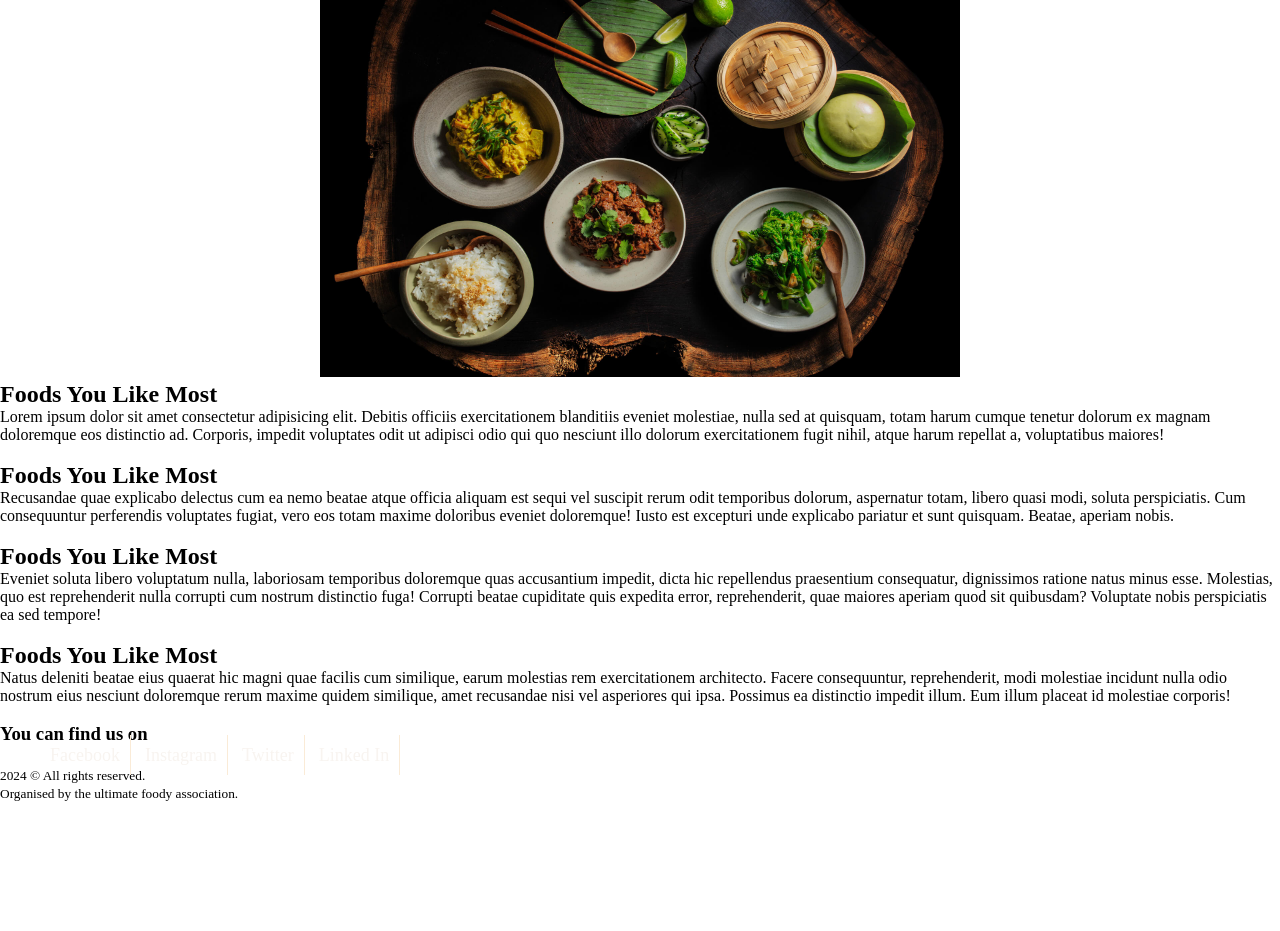
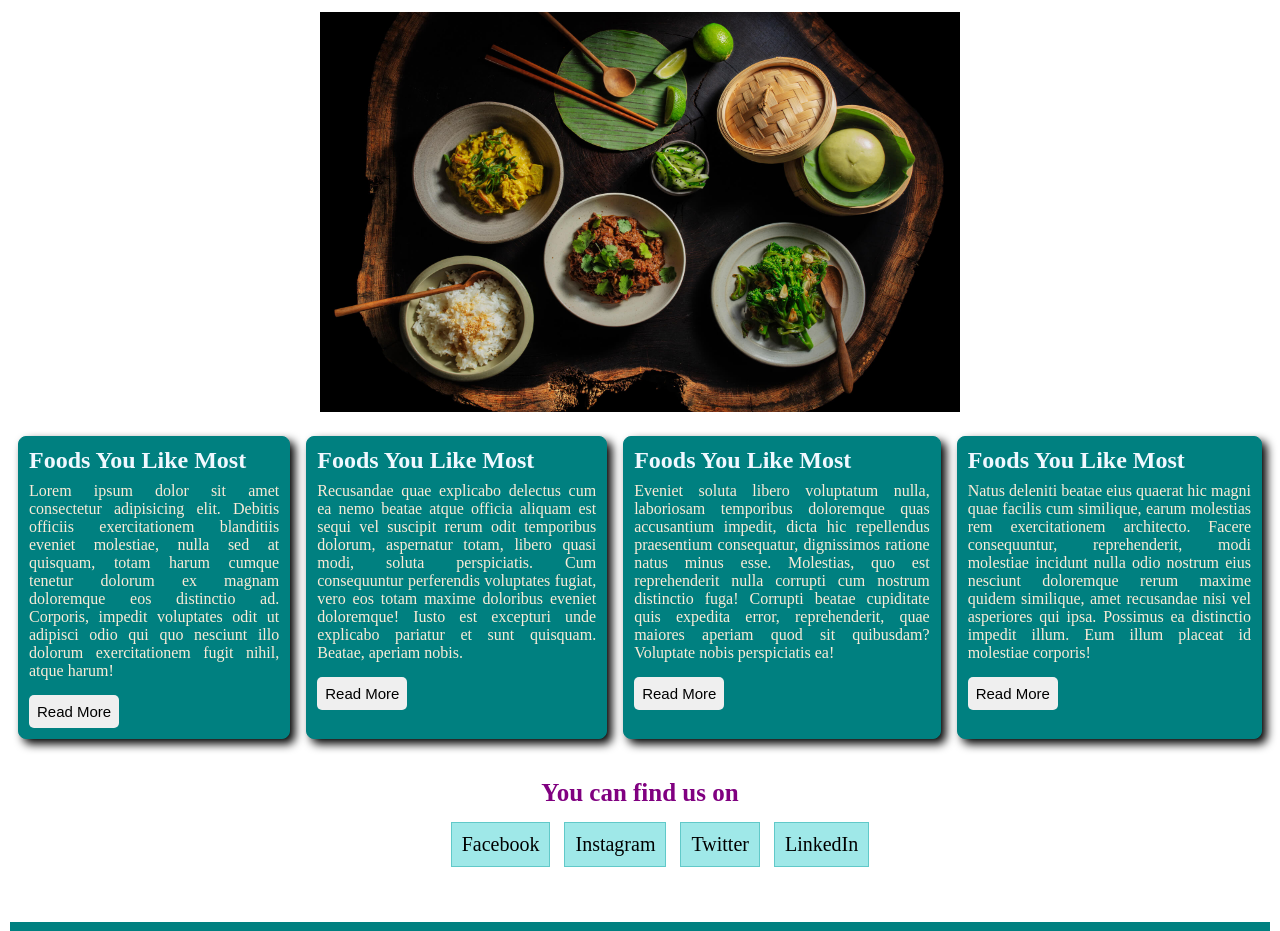
Before and after one commit to md-ahmodullah/git-practice-03, a plain HTML site: page index.html in a window 1280 px wide. Shown: the part 129-1060 px from the top of the page. Before the commit the page ends 931 px from the top, so only its background shows below. Drawn offline with Linux system fonts and the light colour scheme.

Commit message:
Full Project Done

```diff
--- a/index.html
+++ b/index.html
@@ -31,34 +31,34 @@
 
         <section class="blog">
             <div class="post">
-                <h1>Foods You Like Most</h1>
-                <p>Lorem ipsum dolor sit amet consectetur adipisicing elit. Debitis officiis exercitationem blanditiis eveniet molestiae, nulla sed at quisquam, totam harum cumque tenetur dolorum ex magnam doloremque eos distinctio ad. Corporis, impedit voluptates odit ut adipisci odio qui quo nesciunt illo dolorum exercitationem fugit nihil, atque harum repellat a, voluptatibus maiores!</p>
-                <img src="" alt="" class="post-images">
+                <h2>Foods You Like Most</h2>
+                <p>Lorem ipsum dolor sit amet consectetur adipisicing elit. Debitis officiis exercitationem blanditiis eveniet molestiae, nulla sed at quisquam, totam harum cumque tenetur dolorum ex magnam doloremque eos distinctio ad. Corporis, impedit voluptates odit ut adipisci odio qui quo nesciunt illo dolorum exercitationem fugit nihil, atque harum!</p>
+                <button type="button" class="btn">Read More</button>
             </div>
             <div class="post">
-                <h1>Foods You Like Most</h1>
+                <h2>Foods You Like Most</h2>
                 <p>Recusandae quae explicabo delectus cum ea nemo beatae atque officia aliquam est sequi vel suscipit rerum odit temporibus dolorum, aspernatur totam, libero quasi modi, soluta perspiciatis. Cum consequuntur perferendis voluptates fugiat, vero eos totam maxime doloribus eveniet doloremque! Iusto est excepturi unde explicabo pariatur et sunt quisquam. Beatae, aperiam nobis.</p>
-                <img src="" alt="" class="post-images">
+                <button type="button" class="btn">Read More</button>
             </div>
             <div class="post">
-                <h1>Foods You Like Most</h1>
-                <p>Eveniet soluta libero voluptatum nulla, laboriosam temporibus doloremque quas accusantium impedit, dicta hic repellendus praesentium consequatur, dignissimos ratione natus minus esse. Molestias, quo est reprehenderit nulla corrupti cum nostrum distinctio fuga! Corrupti beatae cupiditate quis expedita error, reprehenderit, quae maiores aperiam quod sit quibusdam? Voluptate nobis perspiciatis ea sed tempore!</p>
-                <img src="" alt="" class="post-images">
+                <h2>Foods You Like Most</h2>
+                <p>Eveniet soluta libero voluptatum nulla, laboriosam temporibus doloremque quas accusantium impedit, dicta hic repellendus praesentium consequatur, dignissimos ratione natus minus esse. Molestias, quo est reprehenderit nulla corrupti cum nostrum distinctio fuga! Corrupti beatae cupiditate quis expedita error, reprehenderit, quae maiores aperiam quod sit quibusdam? Voluptate nobis perspiciatis ea!</p>
+                <button type="button" class="btn">Read More</button>
             </div>
             <div class="post">
-                <h1>Foods You Like Most</h1>
+                <h2>Foods You Like Most</h2>
                 <p>Natus deleniti beatae eius quaerat hic magni quae facilis cum similique, earum molestias rem exercitationem architecto. Facere consequuntur, reprehenderit, modi molestiae incidunt nulla odio nostrum eius nesciunt doloremque rerum maxime quidem similique, amet recusandae nisi vel asperiores qui ipsa. Possimus ea distinctio impedit illum. Eum illum placeat id molestiae corporis!</p>
-                <img src="" alt="" class="post-images">
+                <button type="button" class="btn">Read More</button>
             </div>
         </section>
 
-        <section>
-            <h3>You can find us on</h3>
-            <ul>
+        <section class="footerlink">
+            <h3 style="font-size: 25px; color: purple;">You can find us on</h3>
+            <ul class="social">
                 <li>Facebook</li>
                 <li>Instagram</li>
                 <li>Twitter</li>
-                <li>Linked In</li>
+                <li>LinkedIn</li>
             </ul>
         </section>
     </main>
--- a/styles/style.css
+++ b/styles/style.css
@@ -14,7 +14,7 @@
 }
 
 
-li{
+.navbar > li{
     display: inline;
     color: rgb(248, 244, 240);
     border-right: 1px solid antiquewhite;
@@ -31,9 +31,74 @@ li{
 
 .header{
     text-align: center;
+    color: purple;
+    margin-bottom: 20px;
+}
+
+.header h1{
+    font-size: 40px;
+}
+
+.header p{
+    margin-bottom: 15px;
 }
 
 .header-image{
     width: 50%;
     height: 400px;
 }
+
+.blog{
+    display: flex;
+    margin: 10px;
+}
+
+.post{
+    background-color: teal;
+    margin: 0px 8px;
+    padding: 10px;
+    color: aliceblue;
+    border: 1px solid teal;
+    border-radius: 8px;
+    box-shadow: 5px 5px 10px black;
+}
+
+.post > h2{
+    margin-bottom: 8px;
+}
+
+.post > p{
+    margin-bottom: 10px;
+    text-align: justify;
+    color: antiquewhite;
+}
+
+.btn{
+    border-radius: 5px;
+    border: none;
+    padding: 8px;
+    font-size: 15px;
+    margin-top: 5px;
+}
+
+.footerlink{
+    text-align: center;
+    margin: 40px;
+}
+
+.social > li{
+    display: inline-block;
+    background-color: rgba(58, 208, 208, 0.488);
+    border: 1px solid rgba(32, 167, 167, 0.488);
+    margin: 15px 5px;
+    padding: 10px;
+    font-size: 20px;
+}
+
+footer{
+    background-color: teal;
+    margin: 10px;
+    padding: 10px;
+    text-align: center;
+    color: rgb(243, 229, 211);
+}
```
